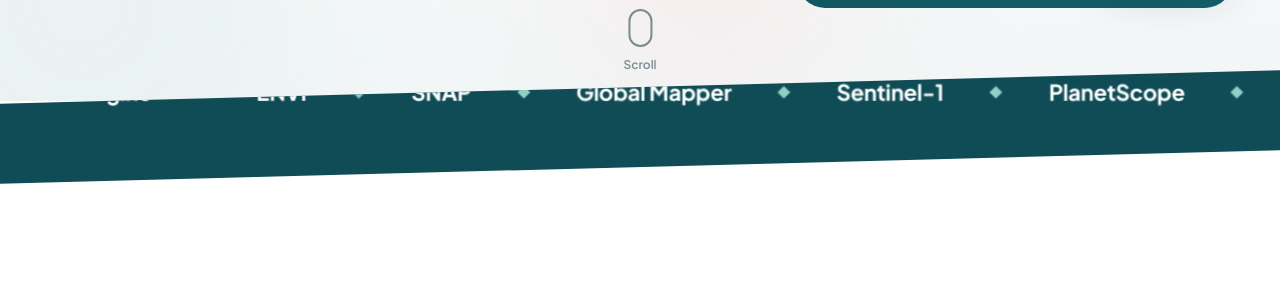
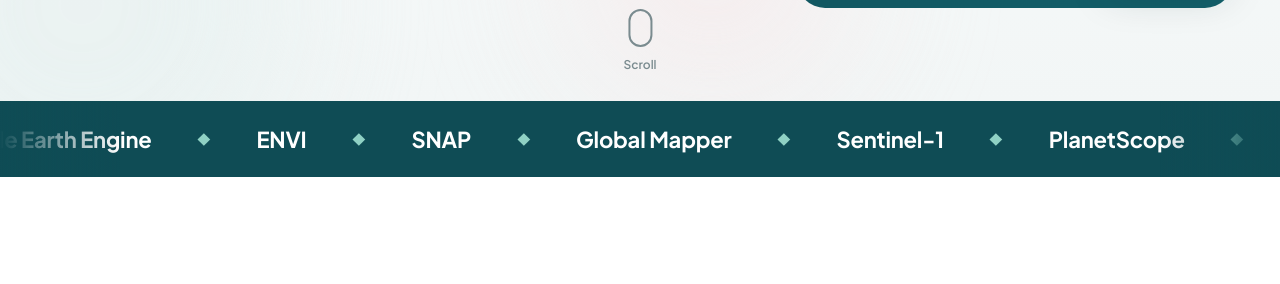
Before and after one commit to FickingAlindra/eva-portfolio, a plain HTML site: page index.html in a window 1280 px wide. Shown: the part 699-983 px from the top of the page. Drawn offline with Linux system fonts and the light colour scheme.

Commit message:
Add files via upload

```diff
--- a/index.html
+++ b/index.html
@@ -140,13 +140,16 @@ header.nav.hide{transform:translateY(-100%)}
 @keyframes wheel{0%{opacity:0;transform:translateY(-4px)}30%{opacity:1}100%{opacity:0;transform:translateY(12px)}}
 
 /* MARQUEE */
-.marquee{position:relative;background:var(--primary);color:var(--white);padding:22px 0;overflow:hidden;transform:skewY(-1.5deg);margin-top:-14px;z-index:2}
-.marquee .row{display:flex;width:max-content;animation:mq 38s linear infinite;transform:skewY(1.5deg)}
+.marquee{position:relative;background:var(--primary);color:var(--white);padding:20px 0;overflow:hidden;z-index:2}
+.marquee::before,.marquee::after{content:"";position:absolute;top:0;bottom:0;width:120px;z-index:1;pointer-events:none}
+.marquee::before{left:0;background:linear-gradient(90deg,var(--primary),transparent)}
+.marquee::after{right:0;background:linear-gradient(270deg,var(--primary),transparent)}
+.marquee .row{display:flex;width:max-content;animation:mq 38s linear infinite}
 .marquee:hover .row{animation-play-state:paused}
 .marquee ul{display:flex;list-style:none;gap:48px;padding-right:48px;align-items:center}
 .marquee li{display:flex;align-items:center;gap:48px;font-size:22px;font-weight:700;letter-spacing:-0.01em;white-space:nowrap}
 .marquee li::after{content:"";width:9px;height:9px;transform:rotate(45deg);background:var(--mint)}
-@keyframes mq{to{transform:translateX(-50%) skewY(1.5deg)}}
+@keyframes mq{to{transform:translateX(-50%)}}
 
 /* SECTIONS */
 .sec{padding:120px 0;position:relative}
```
